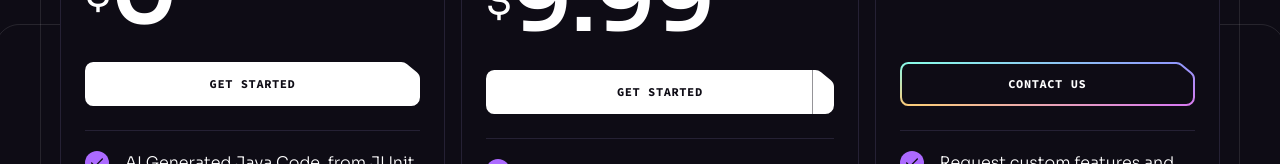
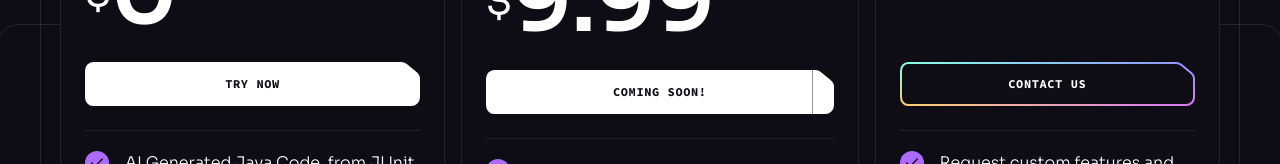
Before and after one commit to alexbradau/test-dd-ai-app, a React (Vite) app: page / in a window 1280 px wide. Shown: the part 3485-3649 px from the top of the page. Built offline with nearby package versions, Linux system fonts and the light colour scheme.

Commit message:
Made some navigation changes

```diff
--- a/src/components/PricingList.jsx
+++ b/src/components/PricingList.jsx
@@ -29,10 +29,14 @@ const PricingList = () => {
 
                     <Button
                         className="w-full mb-6"
-            href={item.price ? "/pricing" : "mailto:contact@jsmastery.pro"}
+                        href={item.price == 0 ? "/demo" : null}
                         white={!!item.price}
                     >
-            {item.price ? "Get started" : "Contact us"}
+                        {(() => {
+                            if (item.price == 0) {return "Try Now";}
+                            else if (item.price > 0) {return "Coming Soon!"}
+                            else { return "Contact us"};
+                        })()}
                     </Button>
 
                     <ul>
```
Lines whose indentation alone changed are shown as unchanged.
